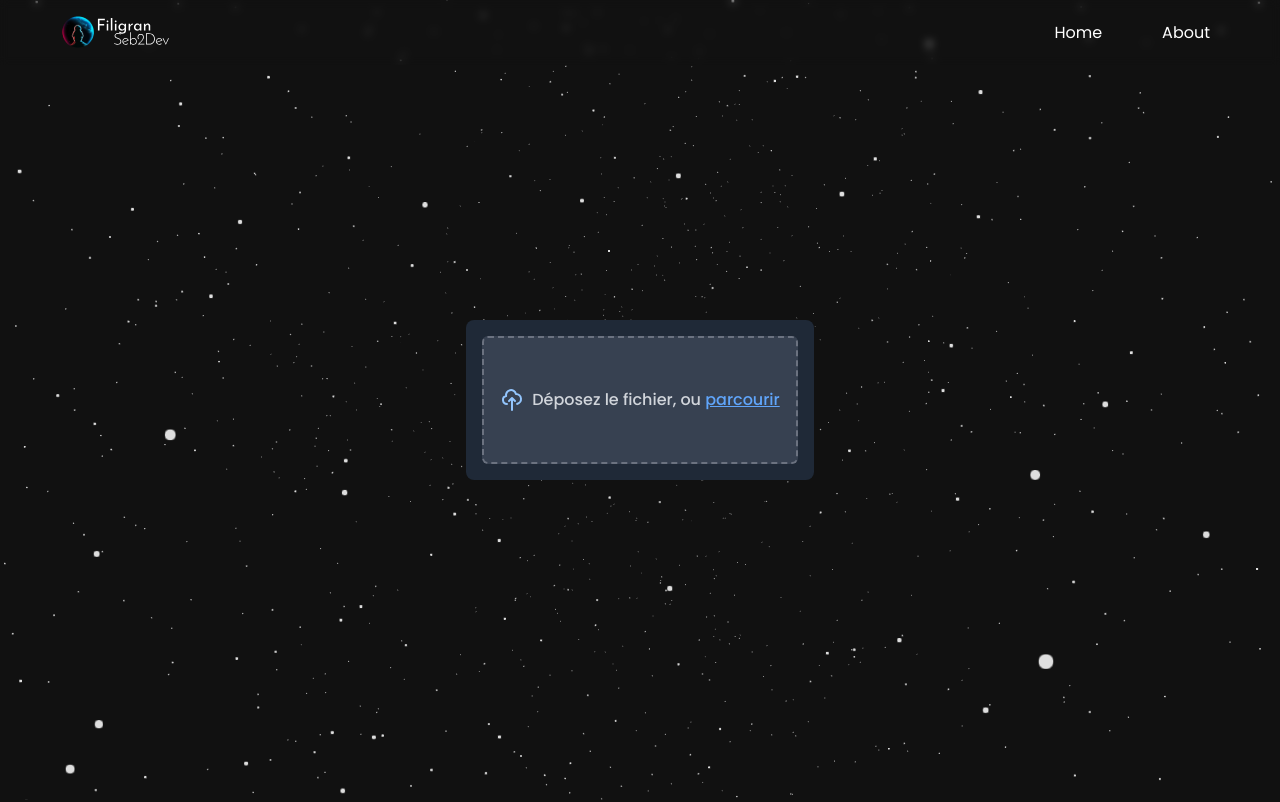
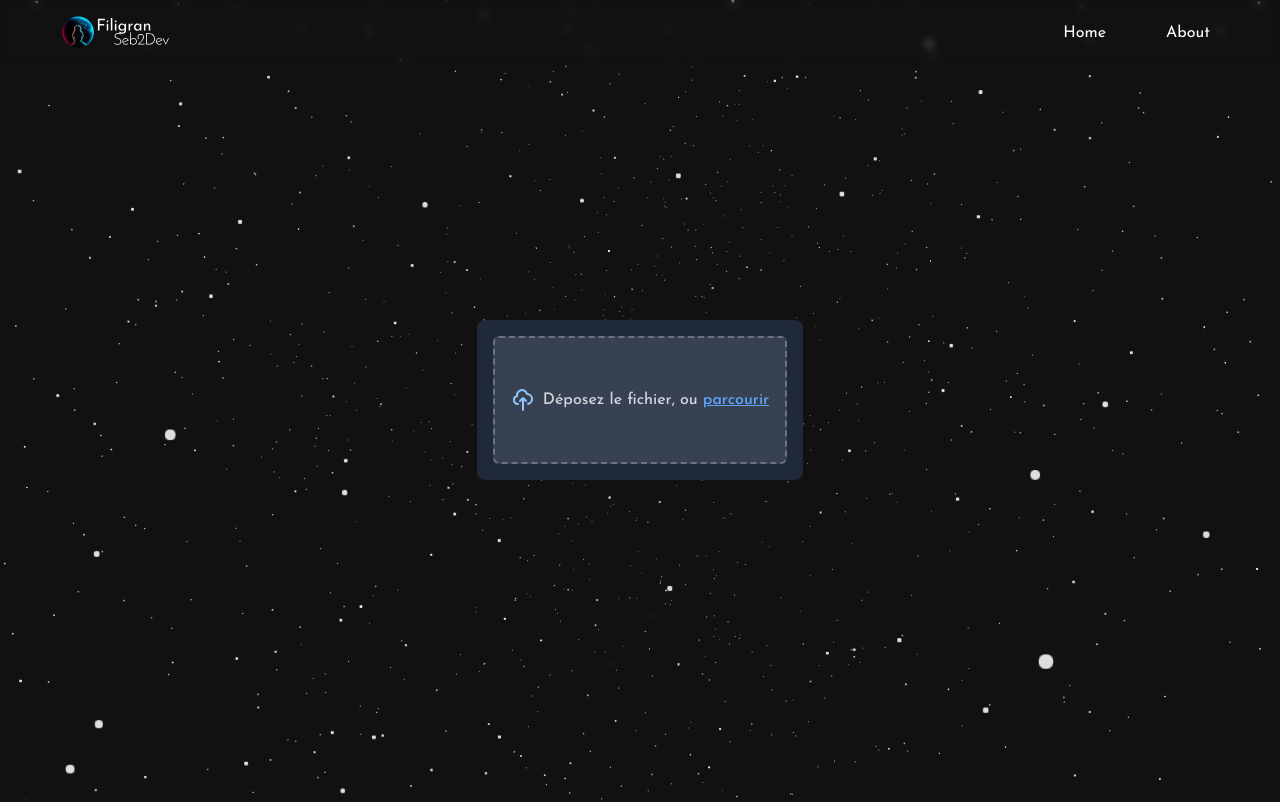
Before and after one commit to Nothelsel/IAProof-Watermarker, a Next.js app: page / in a window 1280 px wide. Shown: the top 802 px of the page. Built offline with nearby package versions, Linux system fonts and the light colour scheme.

Commit message:
Update: font global

```diff
--- a/app/globals.css
+++ b/app/globals.css
@@ -1,8 +1,10 @@
-@import url("https://fonts.googleapis.com/css2?family=Poppins:wght@300;400;500;600;800&display=swap");
+@import url("https://fonts.googleapis.com/css2?family=Josefin+Sans:wght@300;400;500;600;700&display=swap");
 @tailwind base;
 @tailwind components;
 @tailwind utilities;
 
 * {
-  font-family: "Poppins", sans-serif;
+  font-family: "Josefin Sans", sans-serif;
 }
+
+/* Autres styles globaux... */
--- a/components/Watermarker.tsx
+++ b/components/Watermarker.tsx
@@ -71,7 +71,7 @@
                             const x = Math.random() * canvas.width;
                             const y = Math.random() * canvas.height;
                             const angle = Math.random() * Math.PI * 2; // Angle aléatoire
-                            const fontSize = Math.random() * 20 + 20;
+                            const fontSize = Math.random() * 30 + 20;
                             const font = 'sans-serif'; // Police
                             const colorIndex = Math.floor(Math.random() * dominantColors.length);
                             const [r, g, b] = dominantColors[colorIndex];
```
Also changed, not shown: public/fonts/JosefinSans-Regular.ttf (added).
